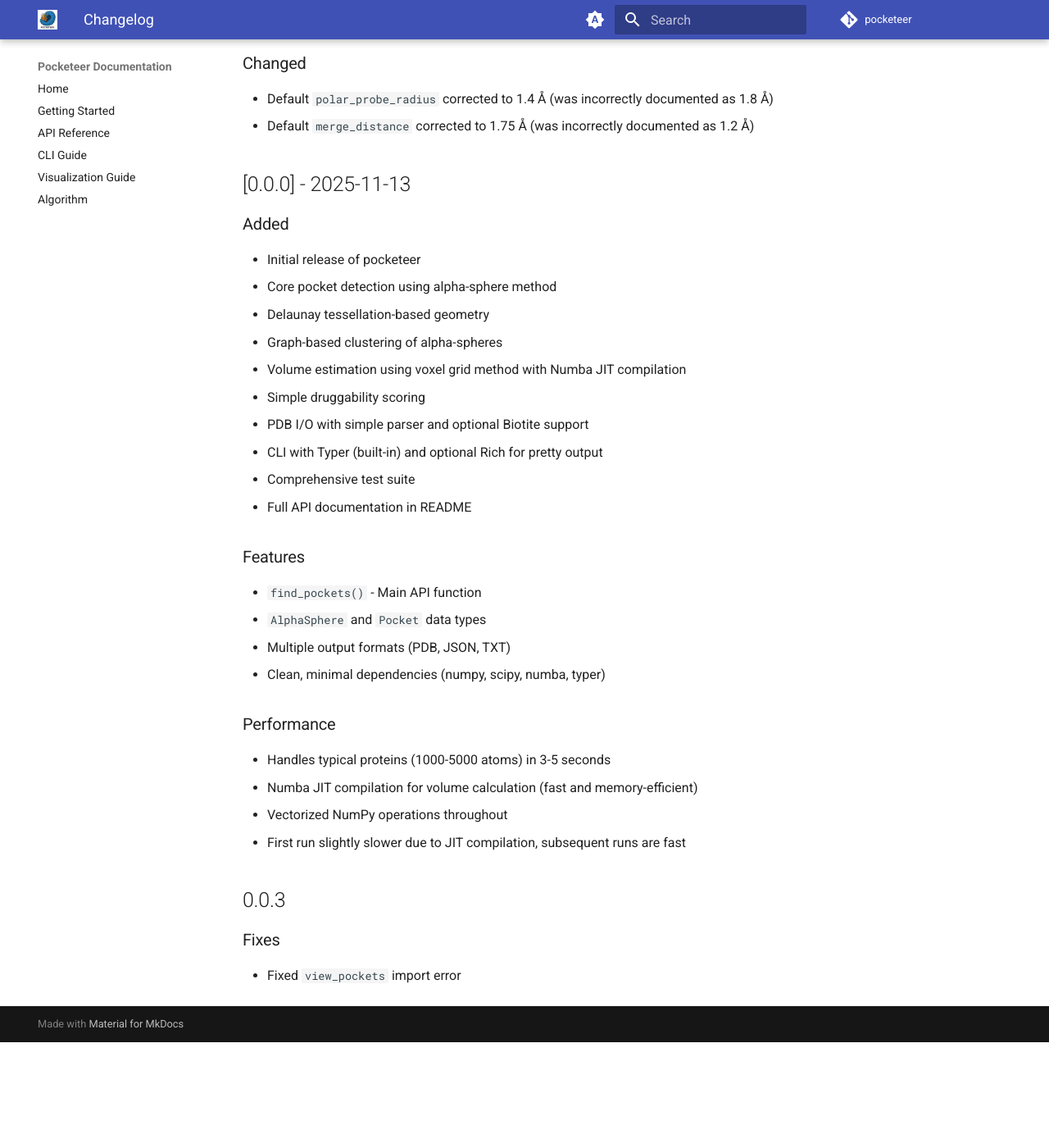
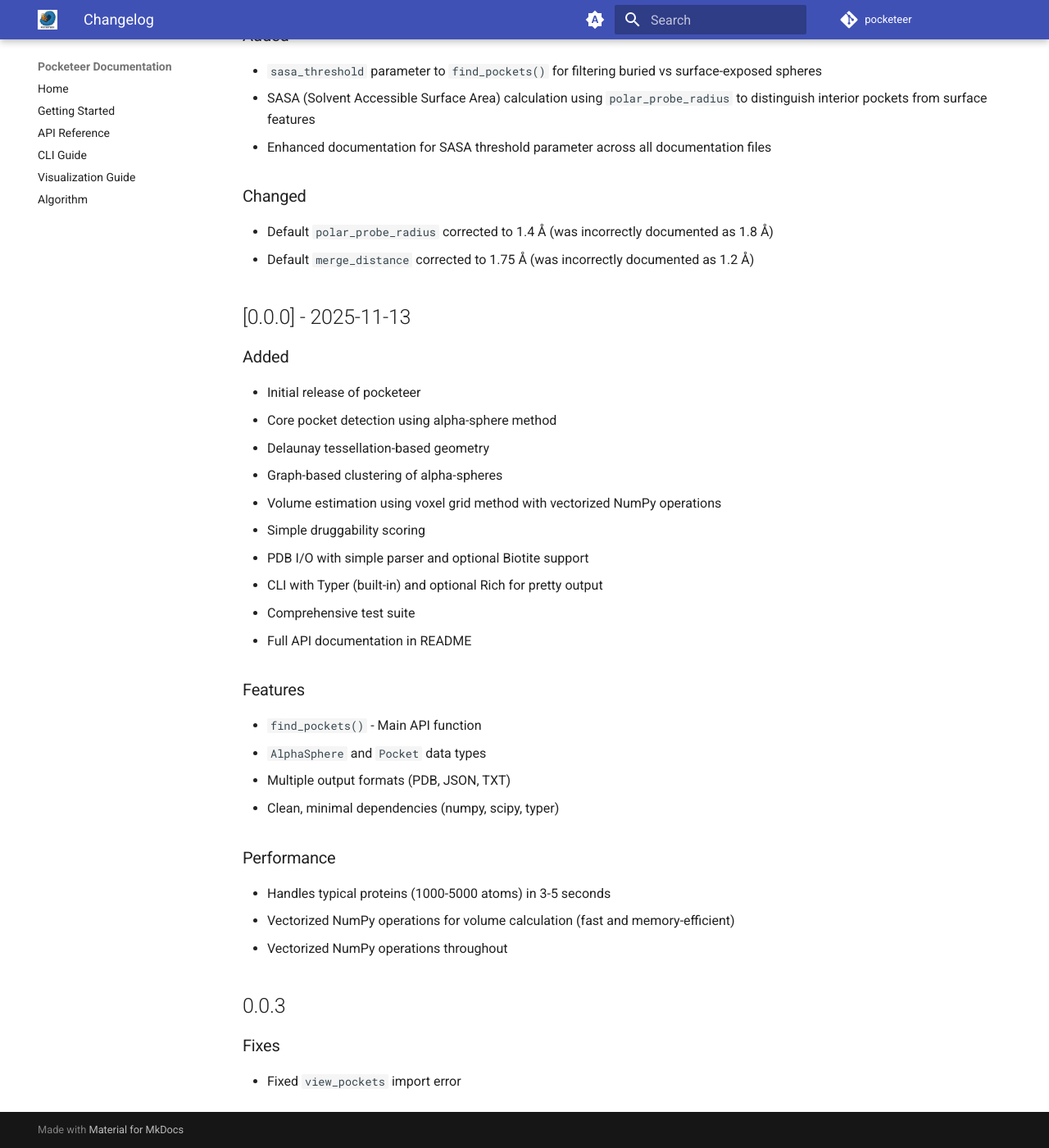
Before and after one commit to cch1999/pocketeer, an MkDocs documentation site: the page built from docs/CHANGELOG.md, in a window 1280 px wide and 1400 px high, scrolled down 806 px. Shown: the whole window at 82% size. Built offline with MkDocs 1.6.1 and Material for MkDocs 9.7.7, drawn with Linux system fonts in a browser that asks for light colours; comment, search, counter and statistics services are not loaded; before the commit the page ends 2077 px from its top, so only the background shows below that; some of the changed text lies outside the part shown.

Commit message:
chore: update changlog

```diff
--- a/docs/CHANGELOG.md
+++ b/docs/CHANGELOG.md
@@ -4,6 +4,12 @@
 
 The format is based on [Keep a Changelog](https://keepachangelog.com/en/1.0.0/),
 and this project adheres to [Semantic Versioning](https://semver.org/spec/v2.0.0.html).
+
+## [0.3.0] - 2026-01-12
+
+### Changed
+
+- Removed Numba dependency; volume calculation now uses pure NumPy vectorized operations
 
 ## [0.2.0] - 2025-01-XX
 
@@ -33,7 +39,7 @@
 - Core pocket detection using alpha-sphere method
 - Delaunay tessellation-based geometry
 - Graph-based clustering of alpha-spheres
-- Volume estimation using voxel grid method with Numba JIT compilation
+- Volume estimation using voxel grid method with vectorized NumPy operations
 - Simple druggability scoring
 - PDB I/O with simple parser and optional Biotite support
 - CLI with Typer (built-in) and optional Rich for pretty output
@@ -44,13 +50,12 @@
 - `find_pockets()` - Main API function
 - `AlphaSphere` and `Pocket` data types
 - Multiple output formats (PDB, JSON, TXT)
-- Clean, minimal dependencies (numpy, scipy, numba, typer)
+- Clean, minimal dependencies (numpy, scipy, typer)
 
 ### Performance
 - Handles typical proteins (1000-5000 atoms) in 3-5 seconds
-- Numba JIT compilation for volume calculation (fast and memory-efficient)
+- Vectorized NumPy operations for volume calculation (fast and memory-efficient)
 - Vectorized NumPy operations throughout
-- First run slightly slower due to JIT compilation, subsequent runs are fast
 
 [0.1.0]: https://github.com/cch1999/pocketeer/releases/tag/v0.1.0
 
```
